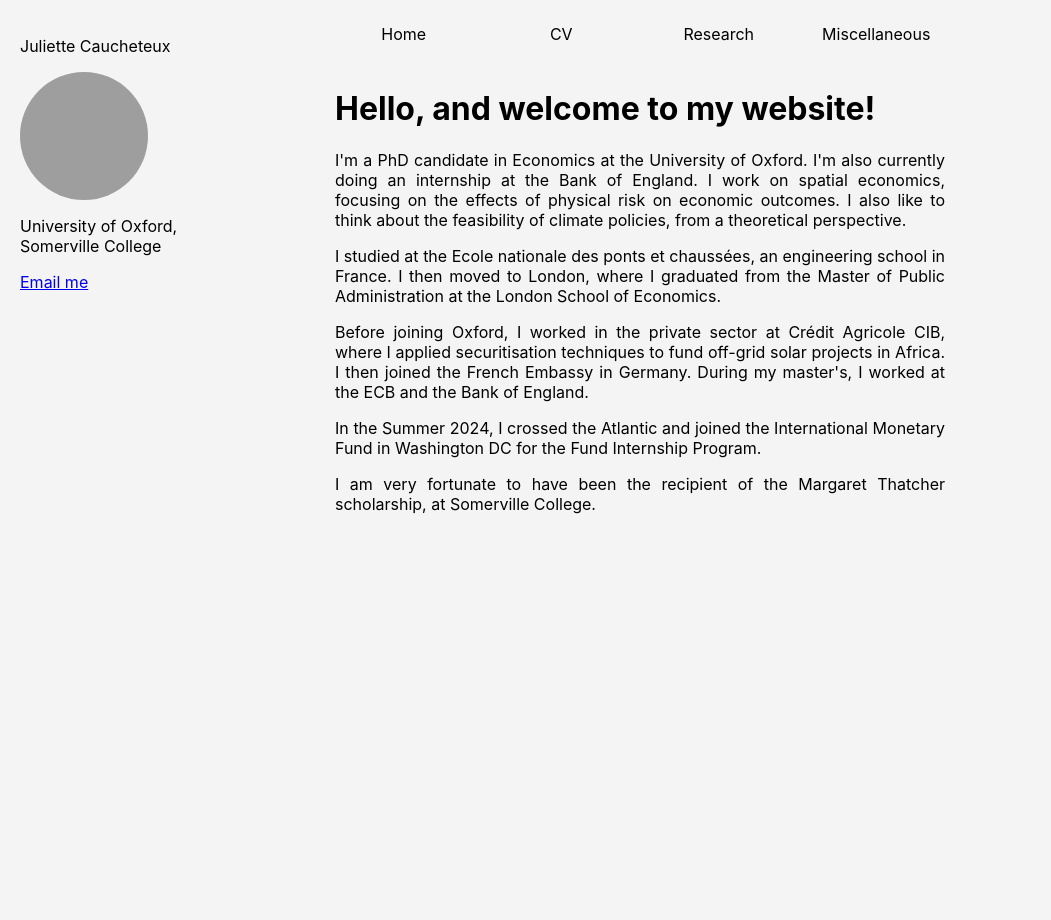
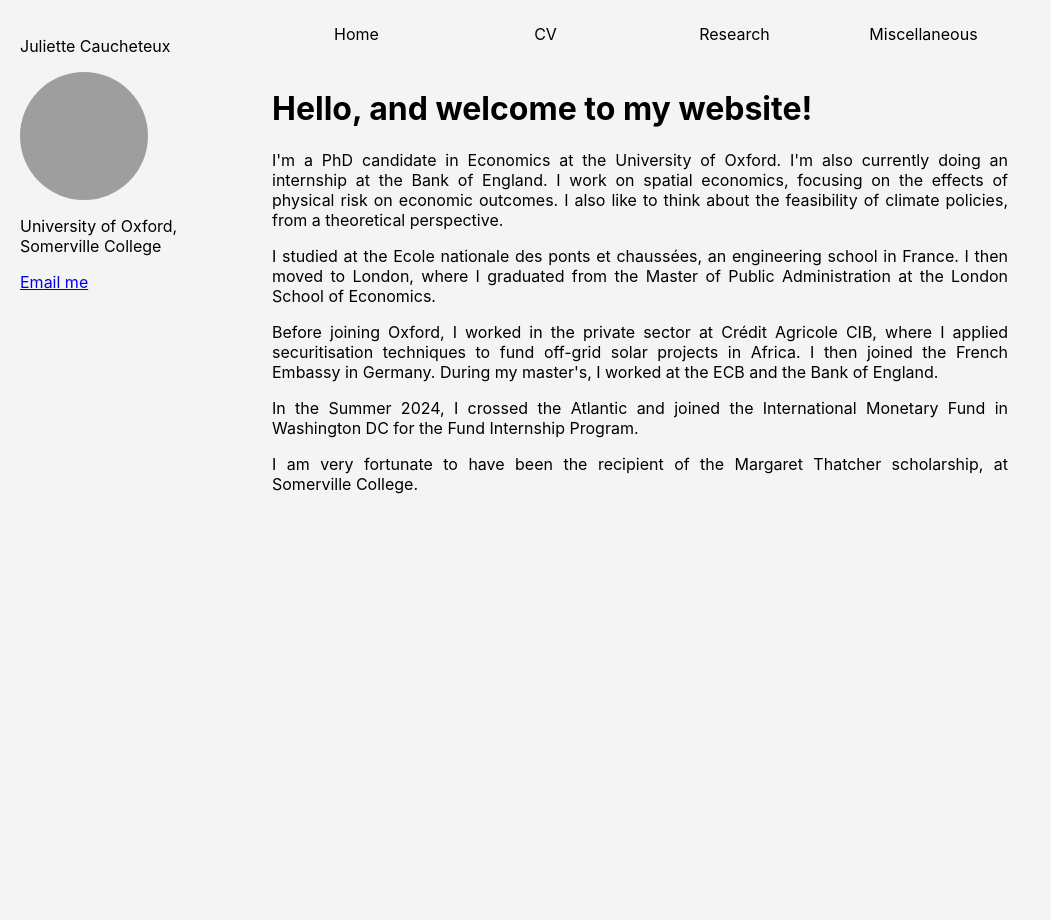
Before and after one commit to JulietteCx/juliettecx.github.io, a Jekyll site: the page built from _pages/index.html, in a window 1280 px wide. Shown: the whole page, without its empty margins (0-1051 px from the left). Built offline with Jekyll 4.4.1, drawn with Linux system fonts in a browser that asks for light colours; grey boxes are pictures that could not be loaded.

Commit message:
Update style.css

```diff
--- a/assets/style.css
+++ b/assets/style.css
@@ -25,7 +25,7 @@ body {
 
 /* Container to hold both the navigation and content */
 .container {
-  width: 50%; /* NEW: 40% of the screen width (2nd to 4th part) */
+  width: 60%; /* NEW: 40% of the screen width (2nd to 4th part) */
 }
 
 /* Top navigation panel styles */
```
